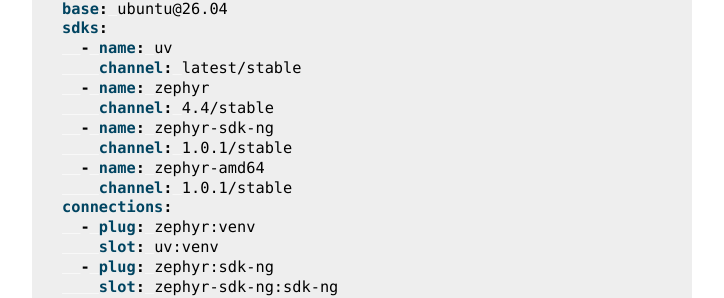
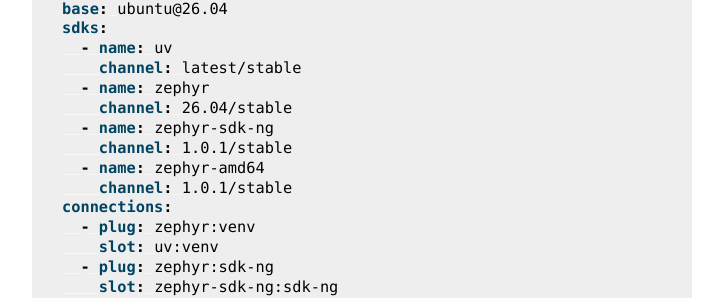
Before and after one commit to canonical/zephyr-lts-docs, a Sphinx documentation site: the page built from docs/reference/workshop-environment.rst, in a window 1280 px wide and 900 px high, scrolled down 703 px. Shown: the part 161-459 px from the top of the window, without its empty margins (388-1112 px from the left). Built offline with Sphinx 7.4.7, drawn with Linux system fonts in a browser that asks for light colours; the version number could not be read and is left out.

Commit message:
asset: workshop.yaml set zephyr-sdk channel to 26.04

```diff
--- a/docs/reference/workshop.yaml
+++ b/docs/reference/workshop.yaml
@@ -4,7 +4,7 @@
   - name: uv
     channel: latest/stable
   - name: zephyr
-    channel: 4.4/stable
+    channel: 26.04/stable
   - name: zephyr-sdk-ng
     channel: 1.0.1/stable
   - name: zephyr-amd64
```
